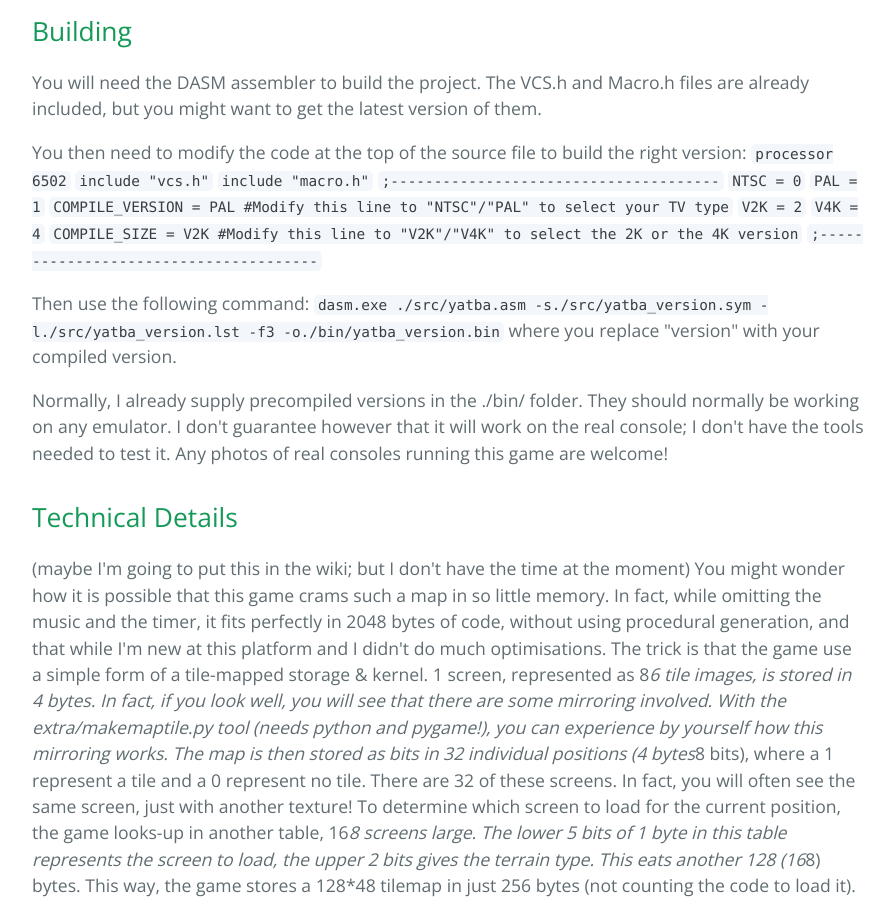
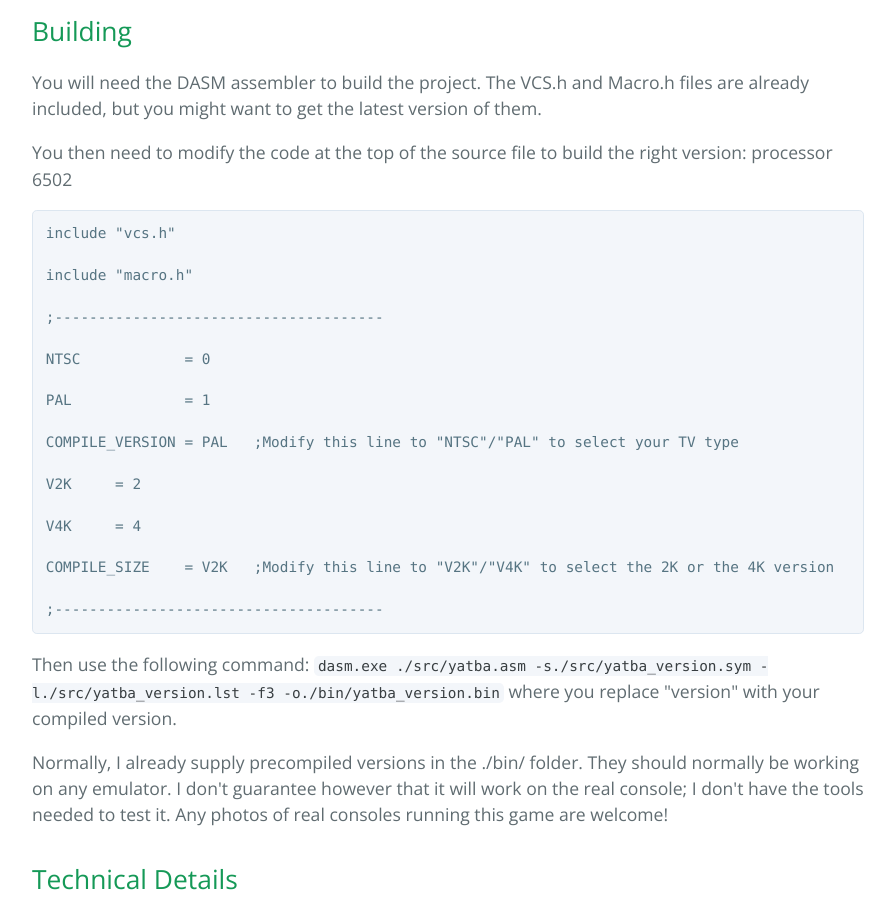
Before and after one commit to Yvar-deGoffau/Yatba-VCS, a plain HTML site: page index.html in a window 1280 px wide. Shown: the part 920-1823 px from the top of the page, without its empty margins (192-1087 px from the left). Drawn offline with nearby package versions, Linux system fonts and the light colour scheme.

```diff
--- a/index.html
+++ b/index.html
@@ -42,17 +42,28 @@
 <p>You will need the DASM assembler to build the project. The VCS.h and Macro.h files are already included, but you might want to get the latest version of them. </p>
 
 <p>You then need to modify the code at the top of the source file to build the right version:
-    <code>processor 6502</code>
-    <code>include "vcs.h"</code>
-    <code>include "macro.h"</code>
-    <code>;--------------------------------------</code>
-    <code>NTSC            = 0</code>
-    <code>PAL             = 1</code>
-    <code>COMPILE_VERSION = PAL   #Modify this line to "NTSC"/"PAL" to select your TV type</code>
-    <code>V2K        = 2</code>
-    <code>V4K        = 4</code>
-    <code>COMPILE_SIZE    = V2K   #Modify this line to "V2K"/"V4K" to select the 2K or the 4K version</code>
-    <code>;--------------------------------------</code></p>
+    processor 6502</p>
+
+<pre><code>include "vcs.h"
+
+include "macro.h"
+
+;--------------------------------------
+
+NTSC            = 0
+
+PAL             = 1
+
+COMPILE_VERSION = PAL   ;Modify this line to "NTSC"/"PAL" to select your TV type
+
+V2K     = 2
+
+V4K     = 4
+
+COMPILE_SIZE    = V2K   ;Modify this line to "V2K"/"V4K" to select the 2K or the 4K version
+
+;--------------------------------------
+</code></pre>
 
 <p>Then use the following command:
     <code>dasm.exe ./src/yatba.asm -s./src/yatba_version.sym -l./src/yatba_version.lst -f3 -o./bin/yatba_version.bin</code>
```
Also changed, not shown: params.json (+1 -1 lines).
